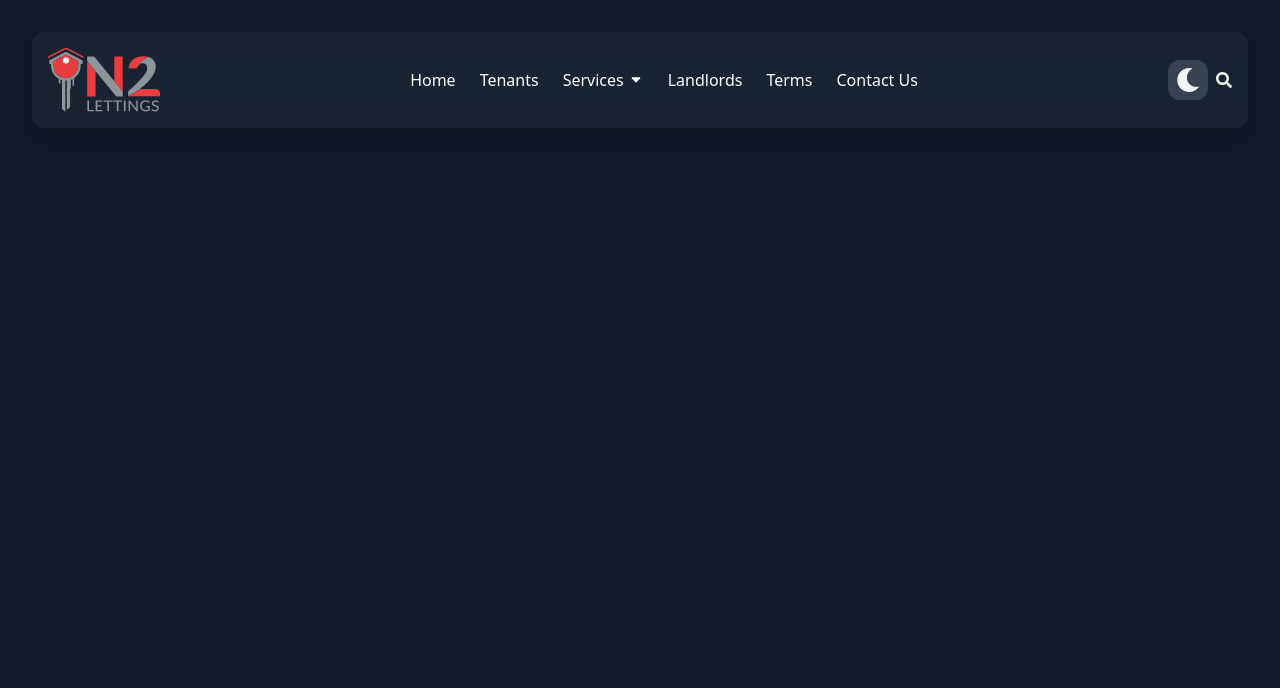
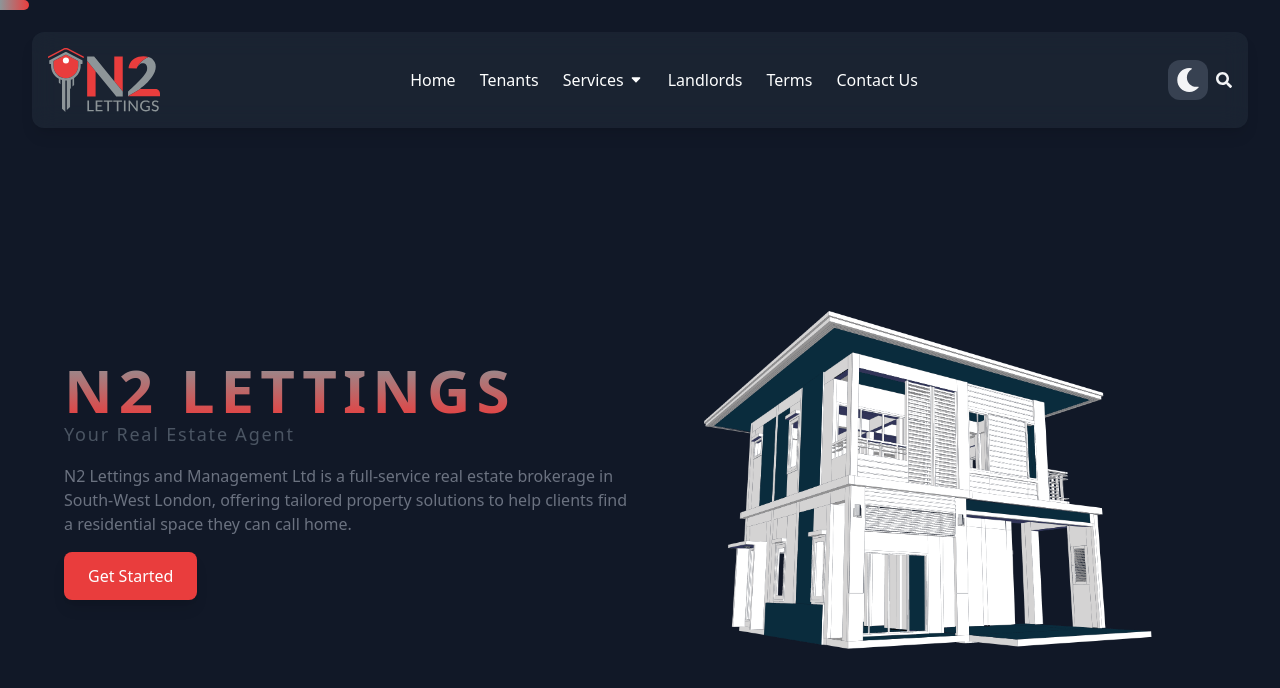
Before and after one commit to wahabsharif/n2-lettings, a Next.js app: page / in a window 1280 px wide. Shown: the top 688 px of the page. Built offline with nearby package versions, Linux system fonts and the light colour scheme.

Commit message:
Home Banner

```diff
--- a/src/app/page.tsx
+++ b/src/app/page.tsx
@@ -1,3 +1,9 @@
-export default function Home() {
-  return <></>;
+import Banner from "@/components/home/Banner";
+
+export default function HomePage() {
+  return (
+    <>
+      <Banner />
+    </>
+  );
 }
--- a/src/components/common/ScrollToTop.tsx
+++ b/src/components/common/ScrollToTop.tsx
@@ -30,7 +30,7 @@ const ScrollToTop: React.FC = () => {
   return (
     <motion.button
       onClick={scrollToTop}
-      className="fixed bottom-4 right-4 p-4 bg-thDarkBlue w-15 h-15 bg-opacity-50 text-white rounded-full shadow-lg border-thRed border-2 focus:outline-none z-50 backdrop-blur-sm"
+      className="fixed bottom-4 right-4 p-4 bg-thDarkBlue w-15 h-15 bg-opacity-50 text-black dark:text-white rounded-full shadow-lg border-thRed border-2 focus:outline-none z-50 backdrop-blur-sm"
       whileHover={{
         scale: 1.1,
         y: -5,
--- /dev/null
+++ b/src/components/home/Banner.tsx
@@ -0,0 +1,40 @@
+import Image from "next/image";
+import React from "react";
+import bannerImage from "@/assets/images/home/banner-image.png";
+
+const Banner: React.FC = () => {
+  return (
+    <div className="flex flex-col mt-20 md:flex-row items-center min-h-screen p-8 md:p-16">
+      {/* Left Section */}
+      <div className="md:w-1/2 text-center md:text-left mb-8 md:mb-0">
+        <h1 className="text-2xl md:text-4xl lg:text-6xl grad-text font-bold text-gray-800 tracking-widest">
+          N2 LETTINGS
+        </h1>
+        <h2 className="text-lg text-gray-600 mb-4 tracking-widest">
+          Your Real Estate Agent
+        </h2>
+        <p className="text-gray-500 mb-4">
+          N2 Lettings and Management Ltd is a full-service real estate brokerage
+          in South-West London, offering tailored property solutions to help
+          clients find a residential space they can call home.
+        </p>
+        <button className="bg-thRed text-white px-6 py-3 rounded-lg shadow-lg hover:bg-thGray">
+          Get Started
+        </button>
+      </div>
+
+      {/* Right Section */}
+      <div className="md:w-1/2 flex justify-center">
+        <Image
+          src={bannerImage}
+          alt="Banner Image"
+          className="w-full max-w-sm md:max-w-md"
+          width={1000}
+          height={1000}
+        />
+      </div>
+    </div>
+  );
+};
+
+export default Banner;
--- a/src/styles/globals.css
+++ b/src/styles/globals.css
@@ -36,3 +36,9 @@ body {
 ::-webkit-scrollbar-thumb:hover {
   background-color: #8d9598;
 }
+
+.grad-text {
+  background: linear-gradient(#8d9598, #e93d3d);
+  -webkit-background-clip: text;
+  color: transparent;
+}
```
Also changed, not shown: src/assets/images/home/banner-image.png (added).
